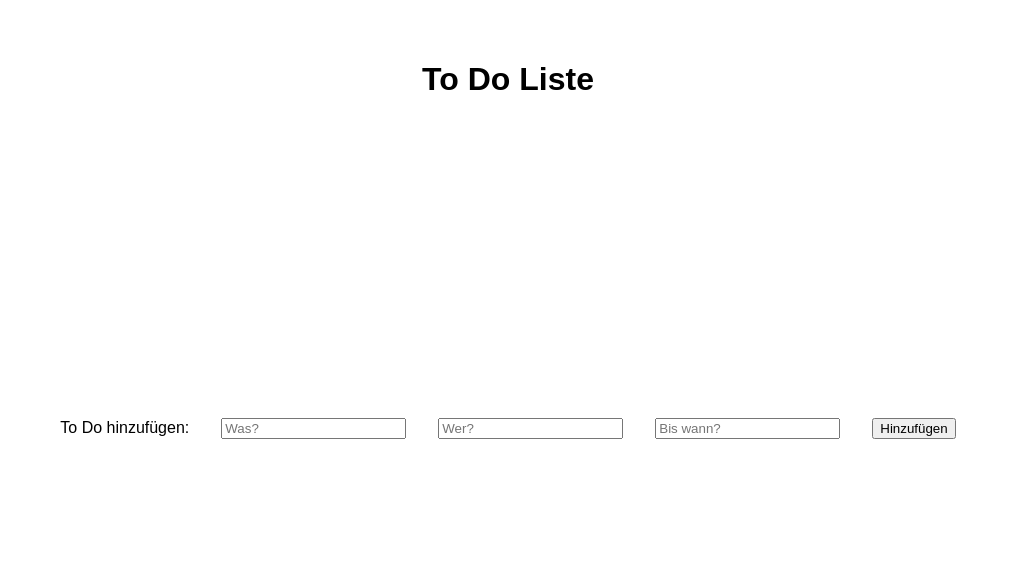
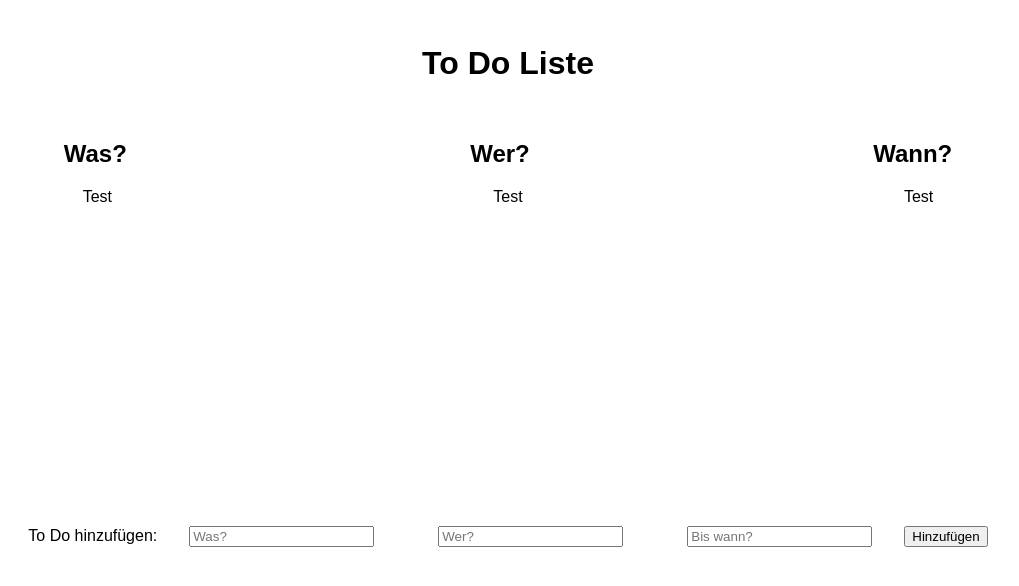
Before and after one commit to nightWolf666/react_toDoList_app, a React (Vite) app: page / in a window 1280 px wide. Shown: the top 586 px of the page, without its empty margins (132-1151 px from the left). Built offline with nearby package versions, Linux system fonts and the light colour scheme.

Commit message:
List.jsx hinzugefügt

```diff
--- a/src/App.css
+++ b/src/App.css
@@ -1,9 +1,20 @@
 #root {
   max-width: 1280px;
   margin: 0 auto;
-  padding: 2rem;
+  padding: 1rem;
   text-align: center;
   font-family: "Arial Rounded MT Bold", "Helvetica Rounded", Arial, sans-serif;
+}
+
+.heading-was-wer-wann {
+  display: flex;
+  justify-content: space-around;
+  padding-top: 1em;
+}
+
+.toDoList {
+  display: flex;
+  justify-content: space-around;
 }
 
 .formContainer {
--- a/src/App.jsx
+++ b/src/App.jsx
@@ -1,6 +1,7 @@
 import { useState } from 'react'
 import './App.css'
 import Form from "./components/Form.jsx";
+import List from "./components/List.jsx";
 
 function App() {
   // const [count, setCount] = useState(0)
@@ -13,13 +14,29 @@ function App() {
     {toDoName: "Urlaub machen ", who: "Peter", when: "Juni", status: "nicht erledigt"},
     ];
 
+
+
   return (
     <>
       <h1>To Do Liste</h1>
-      {/* <List /> */}
+      <List />
       <Form />
     </>
   )
 };
 
 export default App
+
+
+// <div className="dcHeroes">
+// {justiceLeague.map((hero) => (
+//   <HeroProfile key={hero.id} heroName={hero.name} />
+// ))}
+// </div>
+
+
+// <div className="cardsContainer">
+// {cats.map((animal) => (
+//   <Cards animalName={animal.animalName} image={animal.image} />
+// ))}
+// </div>
--- a/src/components/Form.jsx
+++ b/src/components/Form.jsx
@@ -9,14 +9,16 @@ const Form = () => {
         <section className="formContainer">
             <form className="form" onSubmit={handleSubmit}>
                 <div>
-                    <label>To Do hinzufügen:</label>
-                    <input type="text" placeholder="Was?" />
+                    <label htmlFor="toDoWhat">To Do hinzufügen:</label>
+                    <input id="toDoWhat" type="text" placeholder="Was?" />
                 </div>
                 <div>
-                    <input type="text" placeholder="Wer?" />
+                    <label htmlFor="toDoWho"></label>
+                    <input id="toDoWho" type="text" placeholder="Wer?" />
                 </div>
                 <div>
-                    <input type="text" placeholder="Bis wann?" />
+                    <label htmlFor="toDoWhen"></label>
+                    <input id="toDoWhen" type="text" placeholder="Bis wann?" />
                 </div>
                 <button type="submit">Hinzufügen</button>
             </form>
--- /dev/null
+++ b/src/components/List.jsx
@@ -0,0 +1,19 @@
+const List = () => {
+
+    return (
+        <>
+            <div class="heading-was-wer-wann">
+                <h2>Was?</h2>
+                <h2>Wer?</h2>
+                <h2>Wann?</h2>
+            </div>
+            <div class="toDoList">
+                <span>Test</span>
+                <span>Test</span>
+                <span>Test</span>
+            </div>
+        </>
+        )
+    };
+
+export default List
```
